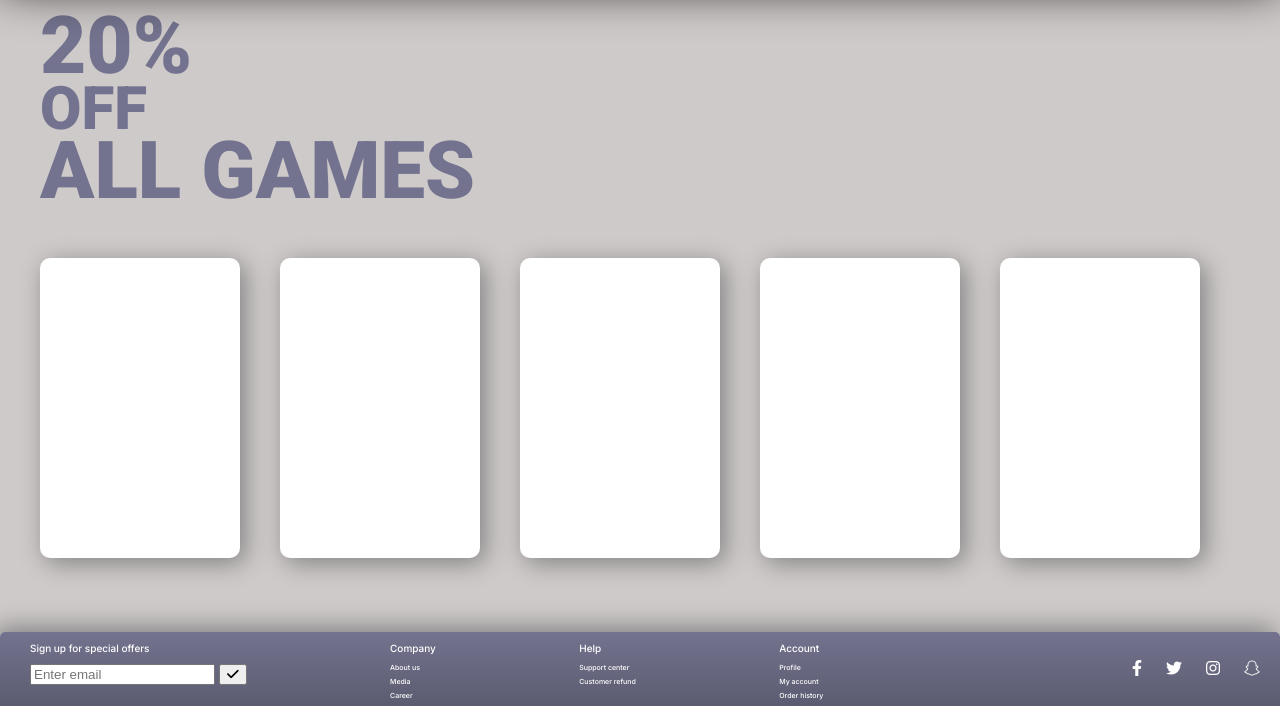
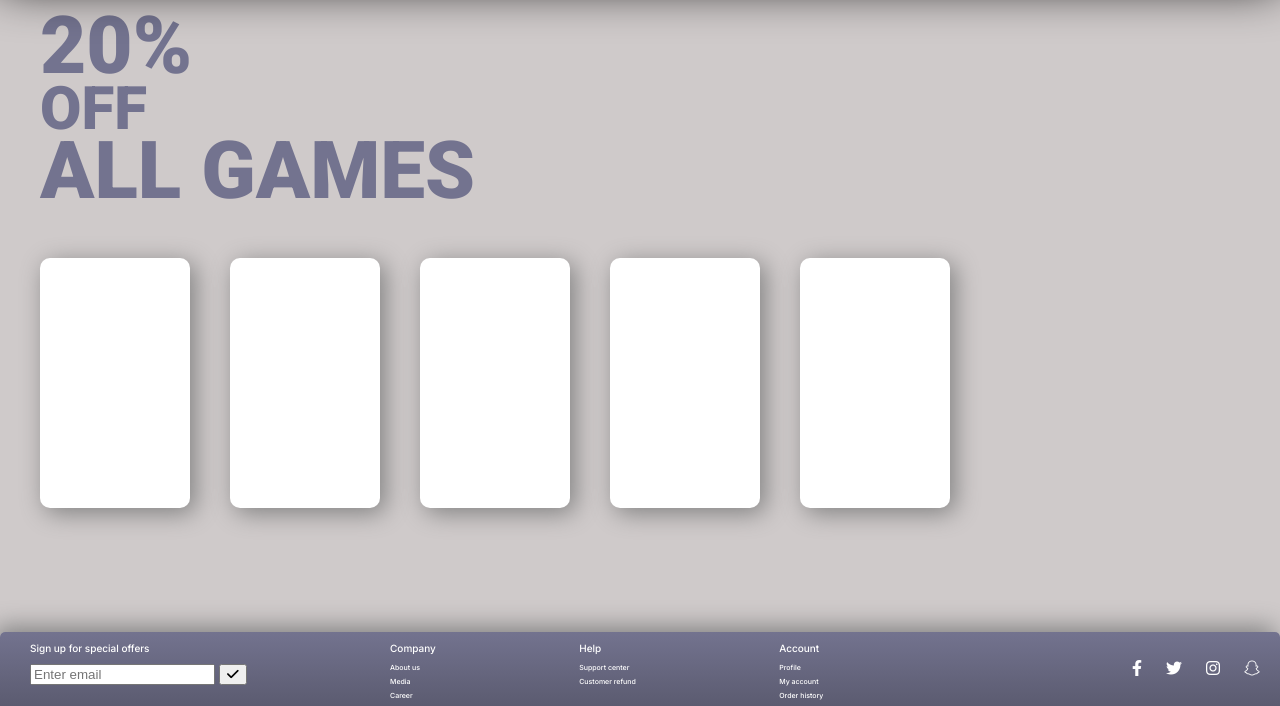
Before and after one commit to Noroff-FEU-Assignments/cross-course-project-evrlong, a PHP site: page /games.html in a window 1280 px wide. Shown: the part 94-800 px from the top of the page. Run offline with PHP 8.4, Linux system fonts and the light colour scheme.

Commit message:
Update style.css

```diff
--- a/CSS/style.css
+++ b/CSS/style.css
@@ -487,8 +487,8 @@ margin: 20px 20px;
    background-color: #ffffff;
    border-radius: 10px;
    box-shadow: 5px 5px 25px grey;
-   width: 200px;
-   height: 300px;
+   width: 150px;
+   height: 250px;
    flex-shrink: 0;
 }
 .xxl_text,
```
